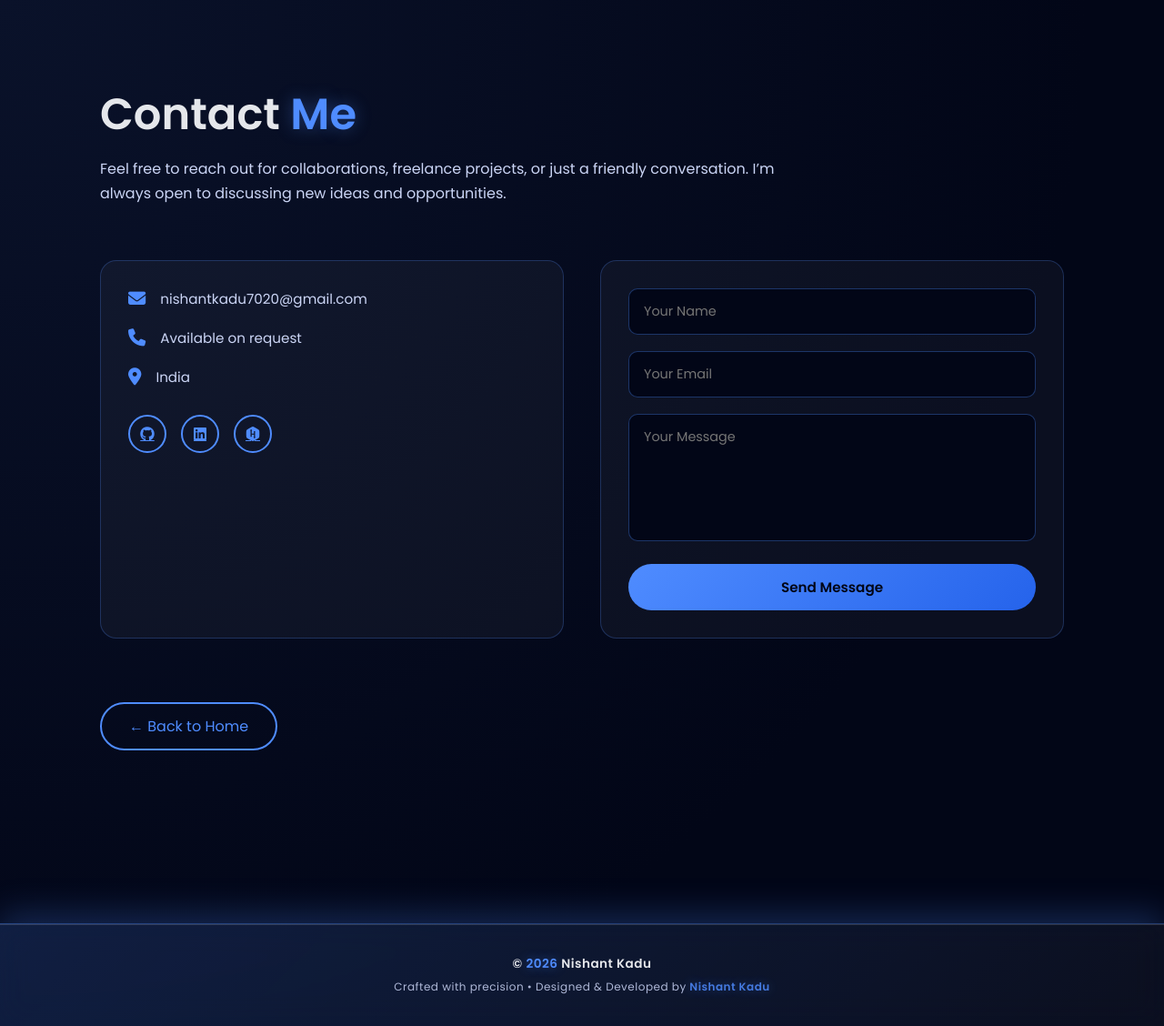
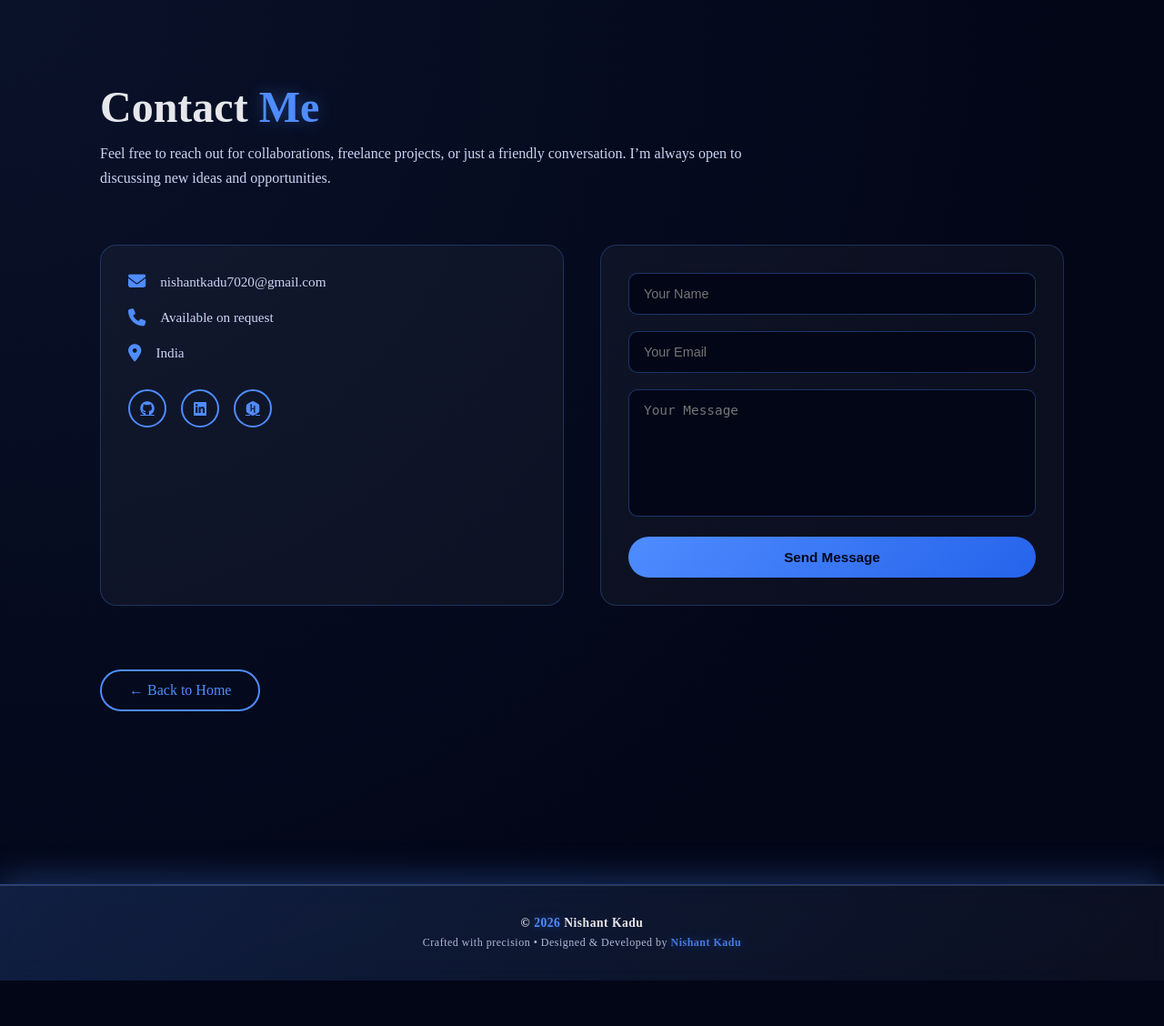
Before and after one commit to Nishant0225/Python-Full-Stack-Projects, a Django app: page /contact/ in a window 1280 px wide. Shown: the whole page at 91% size. After the commit the page ends 1078 px from the top, so only its background shows below. Run offline with Django 5.2, Linux system fonts and the light colour scheme.

Commit message:
Update contact.html

```diff
--- a/Personal_portfolio/templates/contact.html
+++ b/Personal_portfolio/templates/contact.html
@@ -16,7 +16,7 @@
     margin:0;
     padding:0;
     box-sizing:border-box;
-    font-family:'Poppins',sans-serif;
+
 }
 
 body{
```
